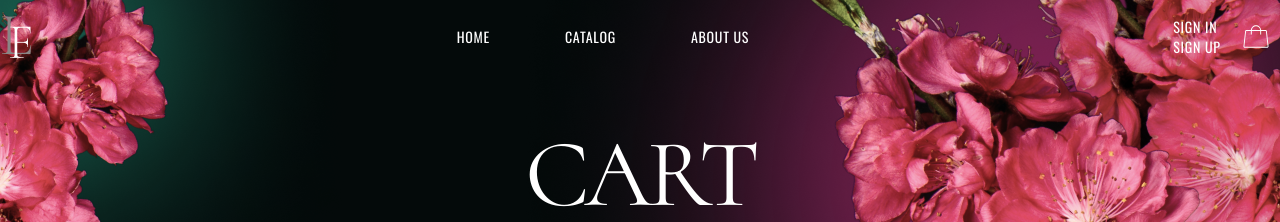
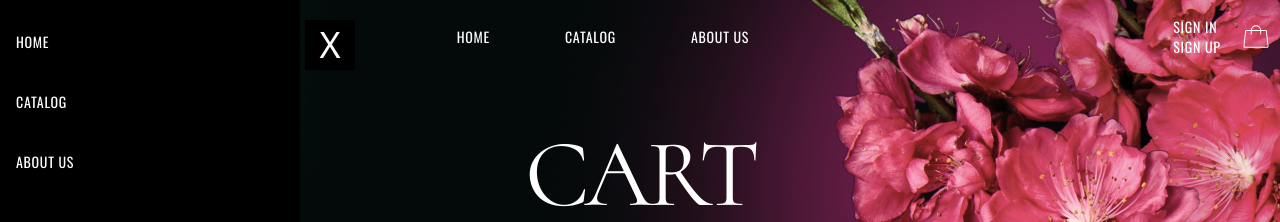
Before and after one commit to jonyforest93/RS-final, a React (Vite) app: page /cart in a window 1280 px wide. Shown: the top 222 px of the page. Built offline with nearby package versions, Linux system fonts and the light colour scheme; no server answers.

Commit message:
feat: update burger menu (#62)

```diff
--- a/src/app/components/Header/Header.tsx
+++ b/src/app/components/Header/Header.tsx
@@ -55,10 +55,10 @@ export const Header: FC = () => {
       <div className="container mx-auto flex items-center justify-center lg:justify-between ">
         <HeaderBurger onClick={handleMenuToggle} />
         <div
-          className={`absolute left-0 top-0 min-h-[100svh] w-[300px] bg-black px-4 py-8 ${isMenuOpen ? 'block' : 'hidden'}`}
+          className={`absolute left-0 top-0 min-h-[100svh] w-[300px] bg-black px-4 py-8 transition-all duration-500 ${isMenuOpen ? 'left-0' : '-left-96'}`}
         >
           <div className="flex flex-col gap-10">
-            <HeaderLinks />
+            <HeaderLinks setIsMenuOpen={setIsMenuOpen} />
           </div>
           <div
             className="absolute left-[305px] top-5 flex h-[50px] w-[50px] items-center justify-center bg-black"
@@ -73,7 +73,7 @@ export const Header: FC = () => {
           <h2>Flower</h2>
         </div>
         <div className="hidden flex-wrap gap-[75px] lg:flex">
-          <HeaderLinks />
+          <HeaderLinks setIsMenuOpen={setIsMenuOpen} />
         </div>
 
         <div className="mr-2  flex w-[100px] items-center justify-center gap-[20px] ">
--- a/src/app/components/Header/HeaderLinks.tsx
+++ b/src/app/components/Header/HeaderLinks.tsx
@@ -2,16 +2,24 @@ import { NavLink } from 'react-router-dom'
 
 import { setActive } from 'utils/setAcitve'
 
-export const HeaderLinks: React.FC = () => {
+interface Props {
+  setIsMenuOpen: (value: boolean) => void
+}
+
+export const HeaderLinks: React.FC<Props> = ({ setIsMenuOpen }) => {
+  const handleMenuClose: () => void = () => {
+    setIsMenuOpen(false)
+  }
+
   return (
     <>
-      <NavLink to="/" className={setActive}>
+      <NavLink onClick={handleMenuClose} to="/" className={setActive}>
         Home
       </NavLink>
-      <NavLink to="/catalog" className={setActive}>
+      <NavLink onClick={handleMenuClose} to="/catalog" className={setActive}>
         Catalog
       </NavLink>
-      <NavLink to="/about" className={setActive}>
+      <NavLink onClick={handleMenuClose} to="/about" className={setActive}>
         About Us
       </NavLink>
     </>
```
